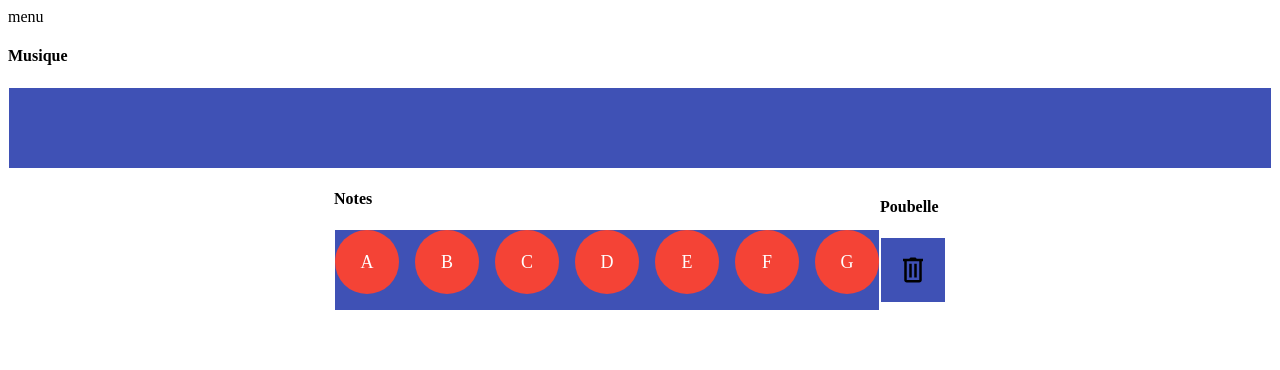
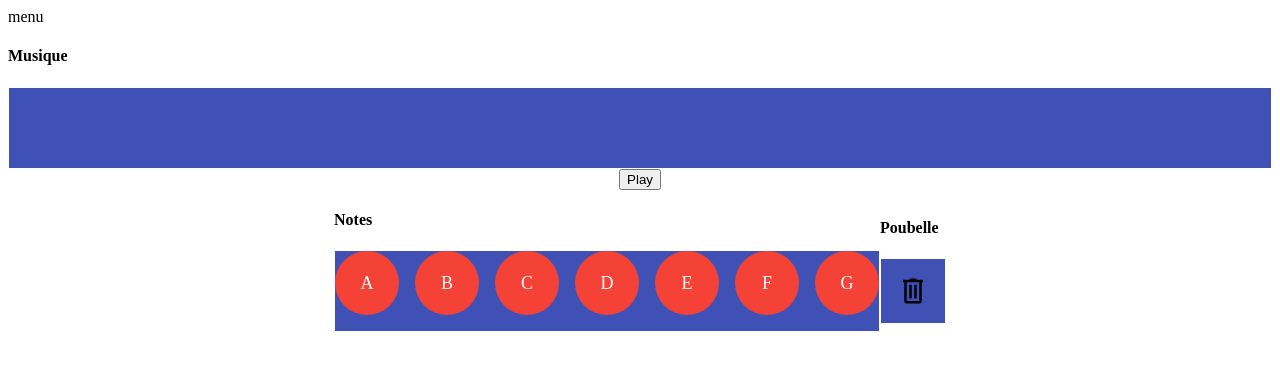
Before and after one commit to Florian-Piault/Synesthesia, a Vue app in the folder ht-sound/: page / in a window 1280 px wide. Shown: the top 370 px of the page. Built offline with nearby package versions, Linux system fonts and the light colour scheme.

Commit message:
DD2 finish

```diff
--- a/ht-sound/src/App.vue
+++ b/ht-sound/src/App.vue
@@ -14,8 +14,10 @@
           </div>
         </draggable>
       </div>
-
-      <div class="notes">
+      <div class="play flex-center">
+        <button>Play</button>
+      </div>
+      <div class="notes flex-center">
         <div>
           <h4 class="mb-3">Notes</h4>
           <draggable
@@ -86,7 +88,7 @@ export default {
     justify-content: center;
     align-items: center;
   }
-  .notes {
+  .flex-center {
     display: flex;
     justify-content: center;
     align-items: center;
```
